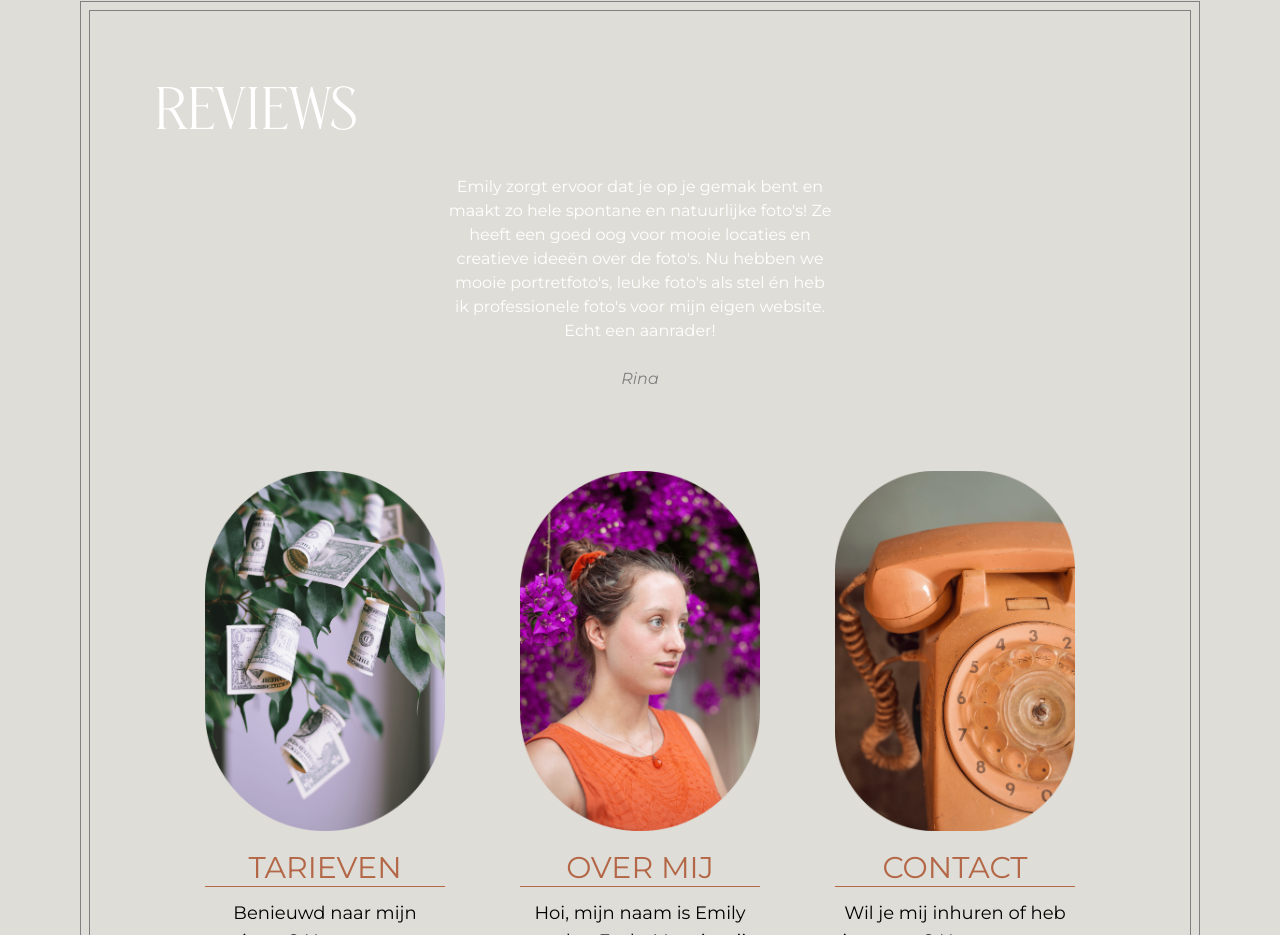
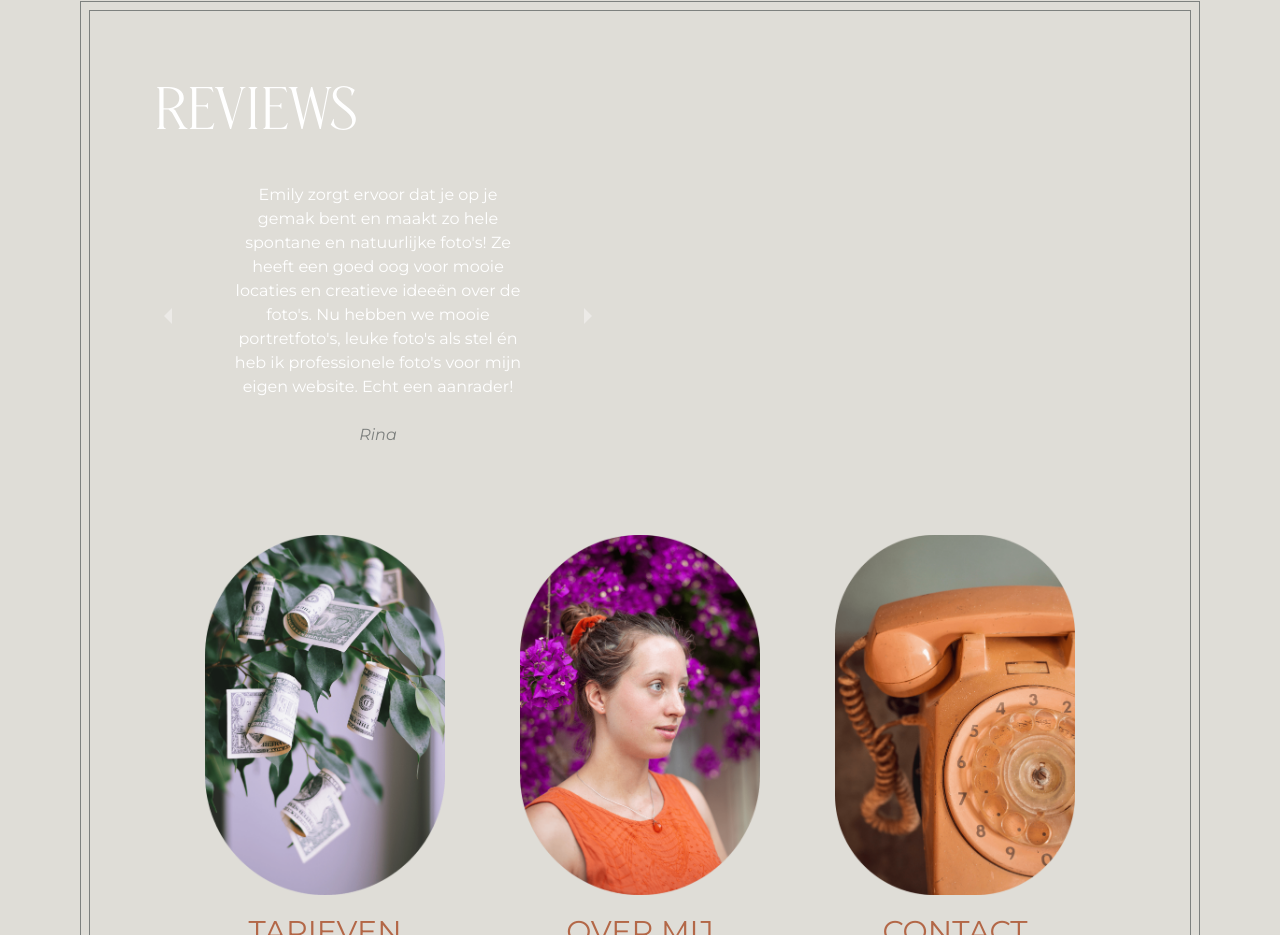
Before and after one commit to Sneruall/fotos-van-emily, a Next.js app: page / in a window 1280 px wide. Shown: the part 5331-6266 px from the top of the page. Built offline with nearby package versions, Linux system fonts and the light colour scheme.

Commit message:
added review slider
using react responsive carousel

```diff
--- a/components/sections/elements/review.js
+++ b/components/sections/elements/review.js
@@ -1,6 +1,6 @@
 function Review(props) {
   return (
-    <div className="py-10 max-w-sm">
+    <div className="py-12 px-12 max-w-sm mx-auto">
       <p className="text-white text-center">
           {props.text}
       </p>
--- a/components/sections/reviews.js
+++ b/components/sections/reviews.js
@@ -2,6 +2,8 @@ import Section from "../layout/Section";
 import Button from "../ui/button";
 import Dienst from "./elements/dienst";
 import Review from "./elements/review";
+import "react-responsive-carousel/lib/styles/carousel.min.css"; // requires a loader
+import { Carousel } from "react-responsive-carousel";
 
 function Reviews() {
   return (
@@ -11,14 +13,30 @@ function Reviews() {
           <h2 className="text-center md:text-left text-5xl md:text-6xl font-display uppercase text-white leading-snug">
             Reviews
           </h2>
-          <div className="flex justify-center">
-            <Review
-              text="Emily zorgt ervoor dat je op je gemak bent en maakt zo hele spontane en natuurlijke foto's!
+          <div className="md:max-w-md -mx-16 md:m-0">
+            <Carousel
+              autoplay
+              infiniteLoop
+              showStatus={false}
+              showIndicators={false}
+              showThumbs={false}
+              interval={5000}
+            >
+                <Review
+                  text="Emily zorgt ervoor dat je op je gemak bent en maakt zo hele spontane en natuurlijke foto's!
             Ze heeft een goed oog voor mooie locaties en creatieve ideeën over de foto's. Nu hebben we
             mooie portretfoto's, leuke foto's als stel én heb ik professionele foto's voor mijn eigen
             website. Echt een aanrader!"
-              name="Rina"
-            />
+                  name="Rina"
+                />
+                <Review
+                  text="Emily zorgt ervoor dat je op je gemak bent en maakt zo hele spontane en natuurlijke foto's!
+            Ze heeft een goed oog voor mooie locaties en creatieve ideeën over de foto's. Nu hebben we
+            mooie portretfoto's, leuke foto's als stel én heb ik professionele foto's voor mijn eigen
+            website. Echt een aanrader!"
+                  name="Rina2"
+                />
+            </Carousel>
           </div>
 
           <div className="flex flex-wrap gap-6 justify-evenly">
--- a/package.json
+++ b/package.json
@@ -11,7 +11,8 @@
     "@sendgrid/mail": "^7.4.5",
     "next": "latest",
     "react": "^17.0.2",
-    "react-dom": "^17.0.2"
+    "react-dom": "^17.0.2",
+    "react-responsive-carousel": "^3.2.19"
   },
   "devDependencies": {
     "autoprefixer": "^10.0.4",
```
Also changed, not shown: 1 other file (tests, documents, lock files or other folders).
